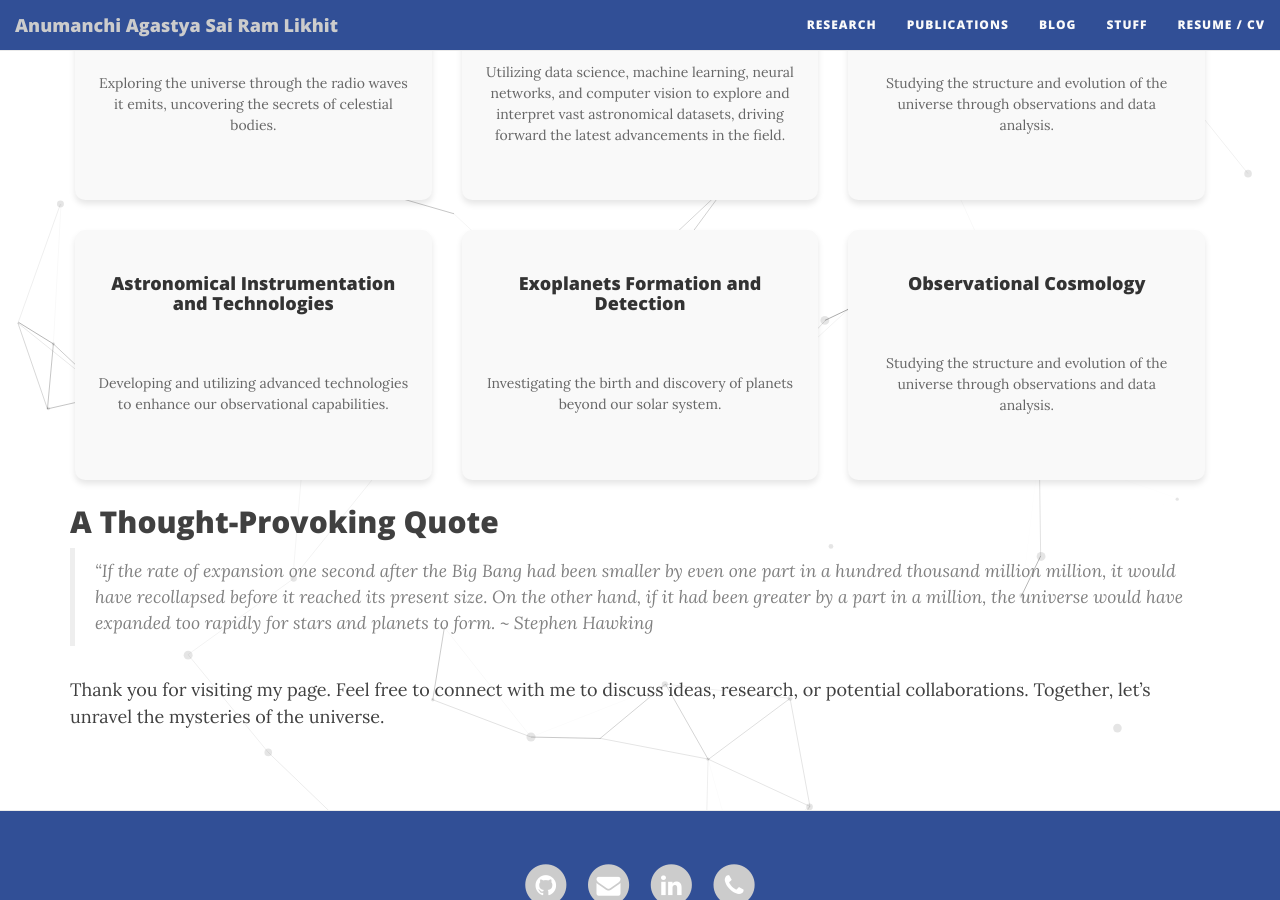
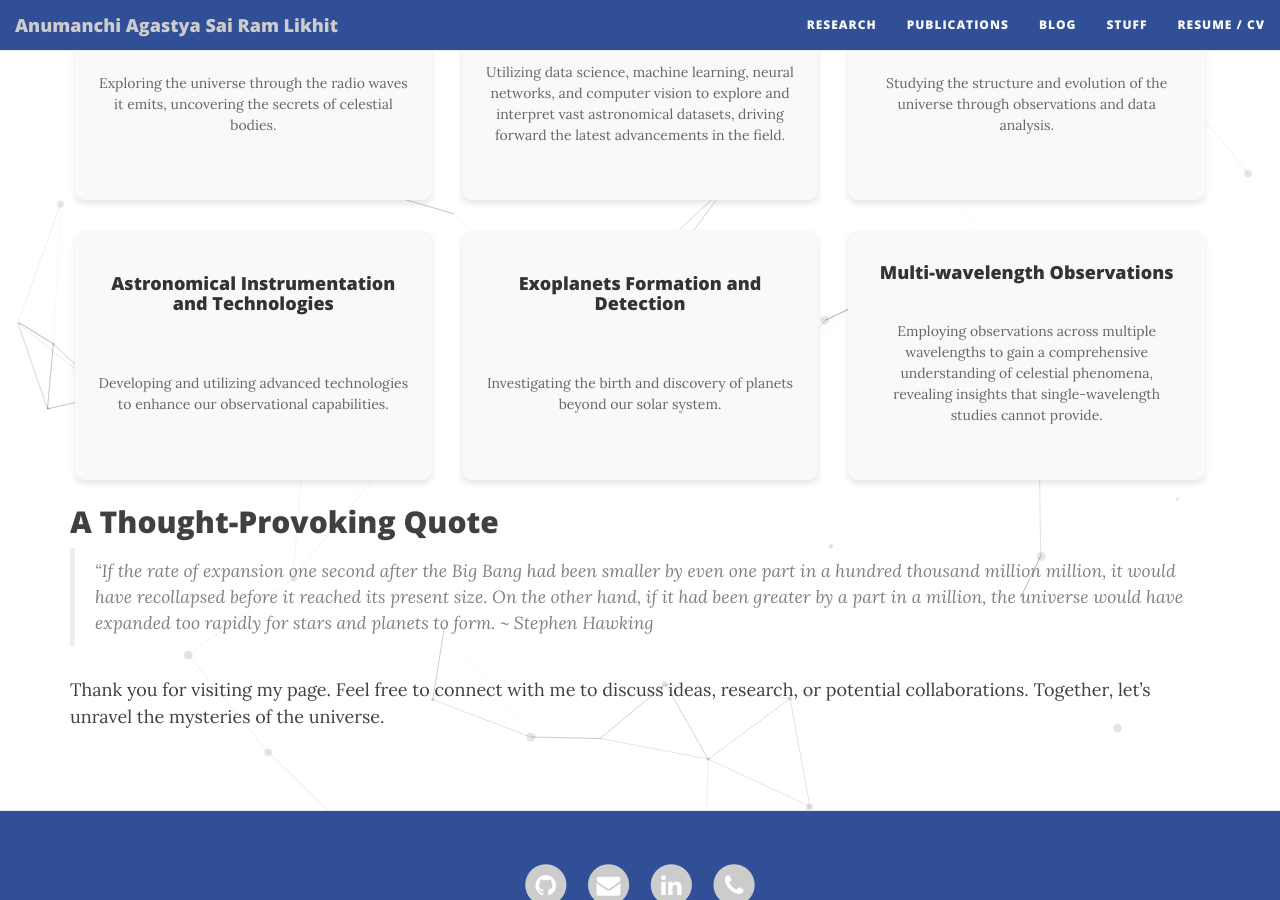
Before and after one commit to astropi-b/astropi-b.github.io, a Jekyll site: the page built from index.md, in a window 1280 px wide and 900 px high, scrolled down 623 px. Built offline with Jekyll 4.4.1, drawn with Linux system fonts in a browser that asks for light colours; nearby versions of some CDN libraries.

Commit message:
Update index.md

```diff
--- a/index.md
+++ b/index.md
@@ -122,9 +122,10 @@ My research interests are broad and varied, reflecting my curiosity about the co
   </div>
 
   <div class="research-item">
-    <h4>Observational Cosmology</h4>
-    <p>Studying the structure and evolution of the universe through observations and data analysis.</p>
+    <h4>Multi-wavelength Observations</h4>
+    <p>Employing observations across multiple wavelengths to gain a comprehensive understanding of celestial phenomena, revealing insights that single-wavelength studies cannot provide.</p>
   </div>
+
 </div>
 
 ## A Thought-Provoking Quote
```
